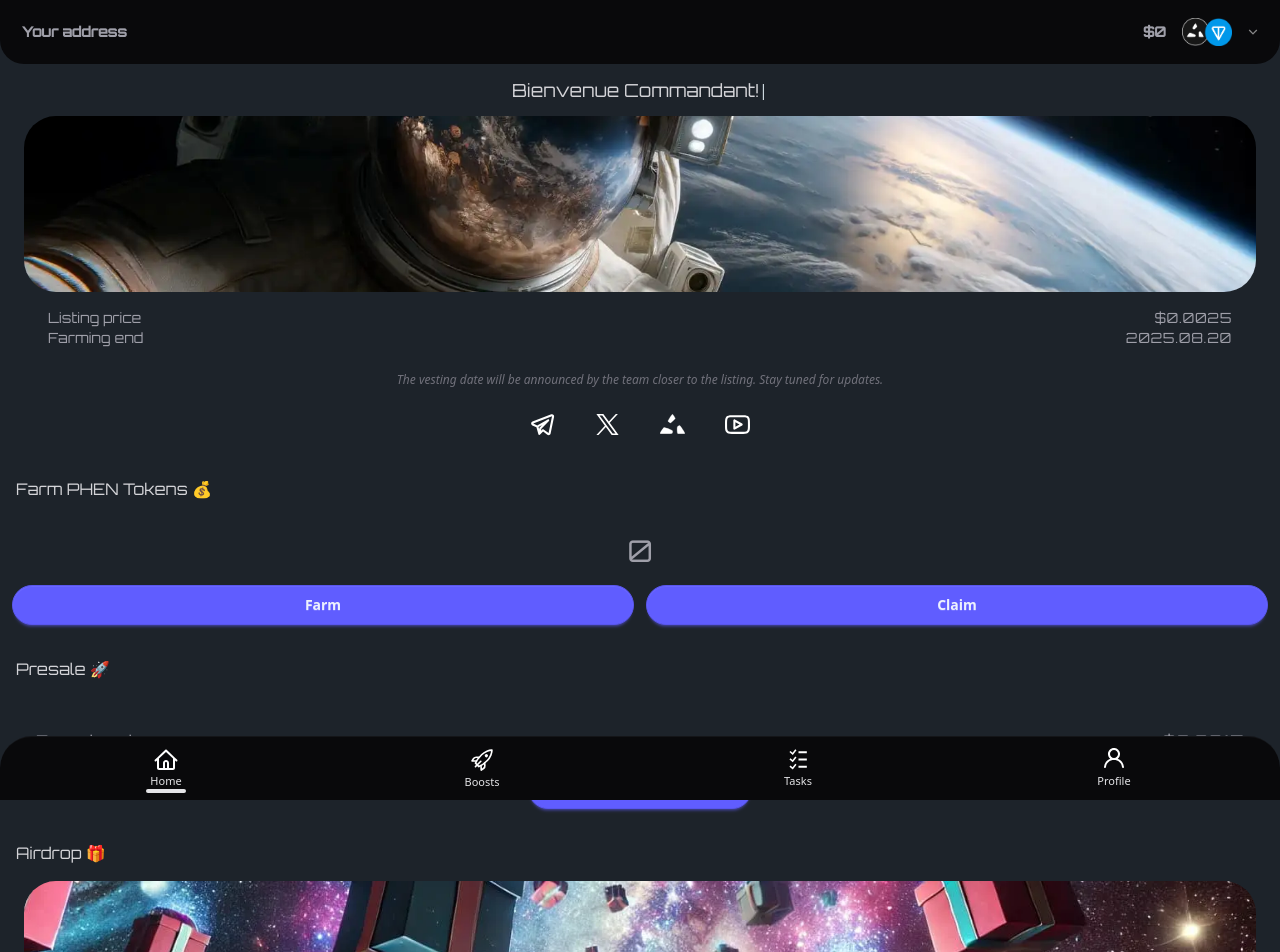
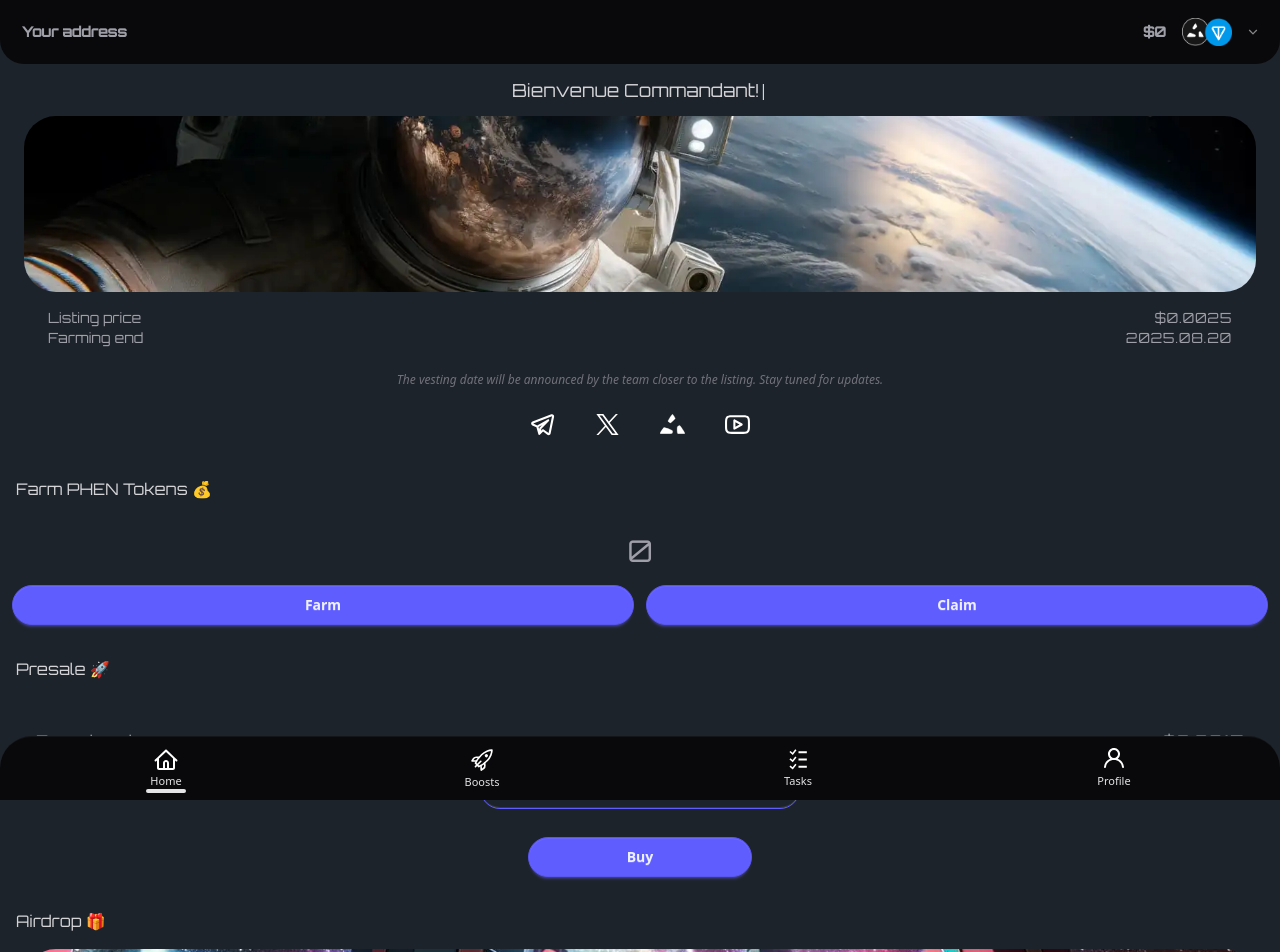
Before and after one commit to NikolayPutyata/telegram-phen-app, a React (Vite) app: page / in a window 1280 px wide. Shown: the top 952 px of the page. Built offline with nearby package versions, Linux system fonts and the light colour scheme.

Commit message:
some presale upd

```diff
--- a/src/components/PresaleBlock/PresaleBlock.tsx
+++ b/src/components/PresaleBlock/PresaleBlock.tsx
@@ -6,14 +6,17 @@ const PresaleBlock = () => {
       <h2 className={`${s.font} text-zinc-300 ml-4 my-4`}>
         Presale 🚀
       </h2>
+
       <div className="flex flex-col justify-center px-3 my-8">
         <div className="flex flex-col px-6 my-4">
           <div className="flex justify-between ">
             <p className={`${s.font} text-zinc-400 `}>Presale price</p>
+
             <p className={`${s.font} text-zinc-400  tracking-wider`}>
               $0.0015
             </p>
           </div>
+          <div className='mt-4 mb-3 flex justify-center items-center'><input type="text" placeholder="PHEN" className="input input-primary rounded-4xl py-4" /></div>
         </div>
         <button className="btn btn-primary w-56 rounded-4xl self-center">
           Buy
```
